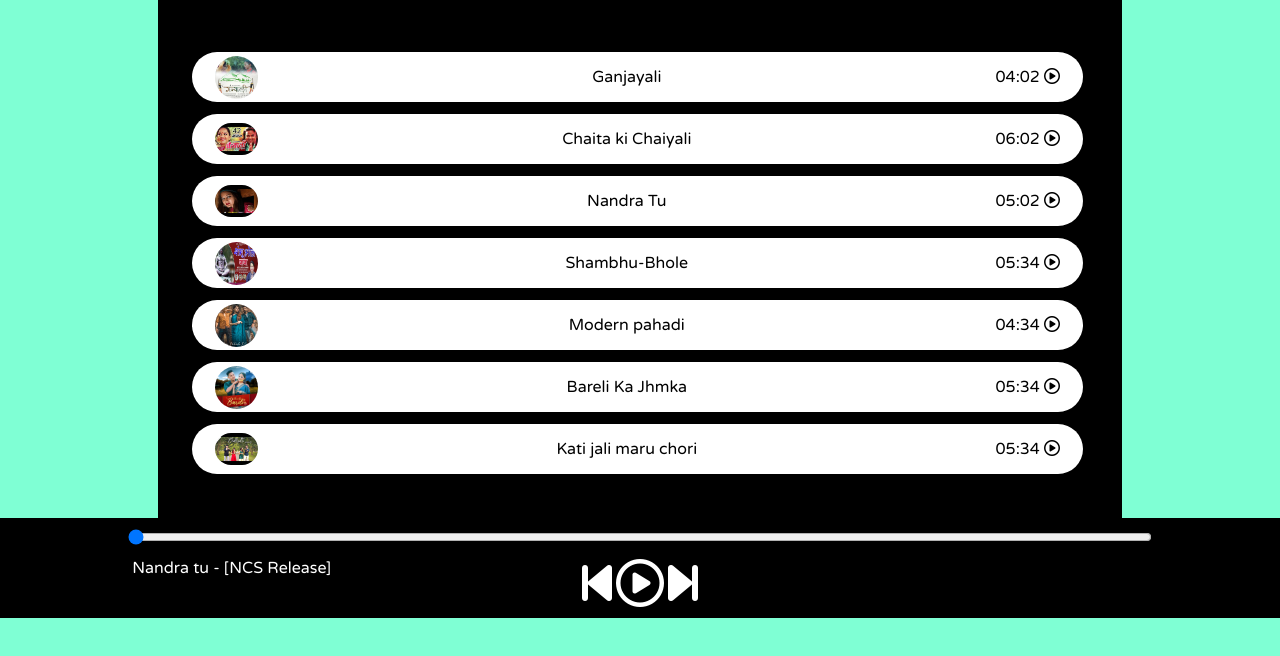
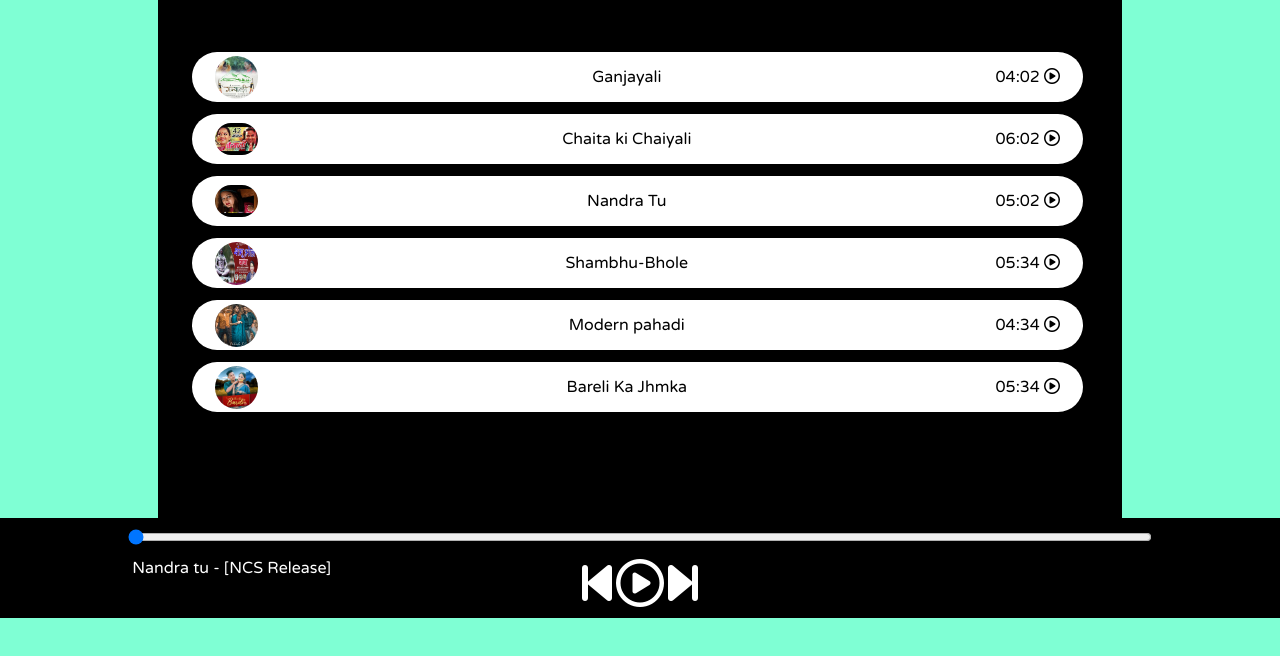
Before and after one commit to Virendra-kumar12/Tune-Box, a plain HTML site: page index.html in a window 1280 px wide. Shown: the part 182-838 px from the top of the page. Drawn offline with Linux system fonts and the light colour scheme.

Commit message:
Add files via upload

```diff
--- a/index.html
+++ b/index.html
@@ -50,16 +50,6 @@
                     <span class="songName">Bareli Ka Jhmka</span>
                     <span class="songlistplay"><span class="timestamp">05:34 <i id="5" class="far songItemPlay fa-play-circle"></i> </span></span>
                 </div>
-                <div class="songItem">
-                    <img alt="1">
-                    <span class="songName">Kati jali maru chori</span>
-                    <span class="songlistplay"><span class="timestamp">05:34 <i id="6" class="far songItemPlay fa-play-circle"></i> </span></span>
-                </div>
-                <!-- <div class="songItem">
-                    <img alt="1">
-                    <span class="songName">Kain bharmai</span>
-                    <span class="songlistplay"><span class="timestamp">05:34 <i id="7" class="far songItemPlay fa-play-circle"></i> </span></span>
-                </div> -->
             </div>
         </div>
         <div class="songBanner"></div>
```
